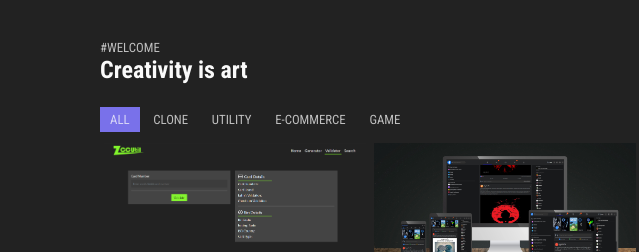
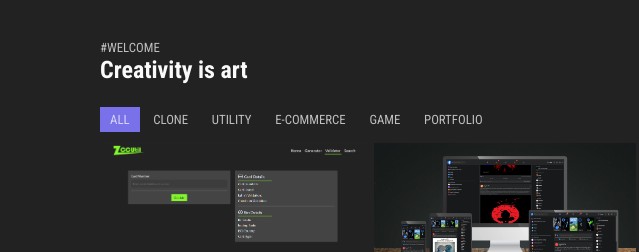
Before and after one commit to ZayarLinnNaung-Coder/Portfolio, a plain HTML site: page project.html in a window 1280 px wide. Shown: the part 83-335 px from the top of the page, 0-639 px from the left. Drawn offline with nearby package versions, Linux system fonts and the light colour scheme.

Commit message:
Update project.html

```diff
--- a/project.html
+++ b/project.html
@@ -33,6 +33,7 @@
             <span class="lUtility">UTILITY</span>
             <span class="lEcommerce">E-COMMERCE</span>
             <span class="lGame">GAME</span>
+            <span class="lPortfolio">PORTFOLIO</span>
         </div>
         <div class="projects-container">
             <div class="row">
```
